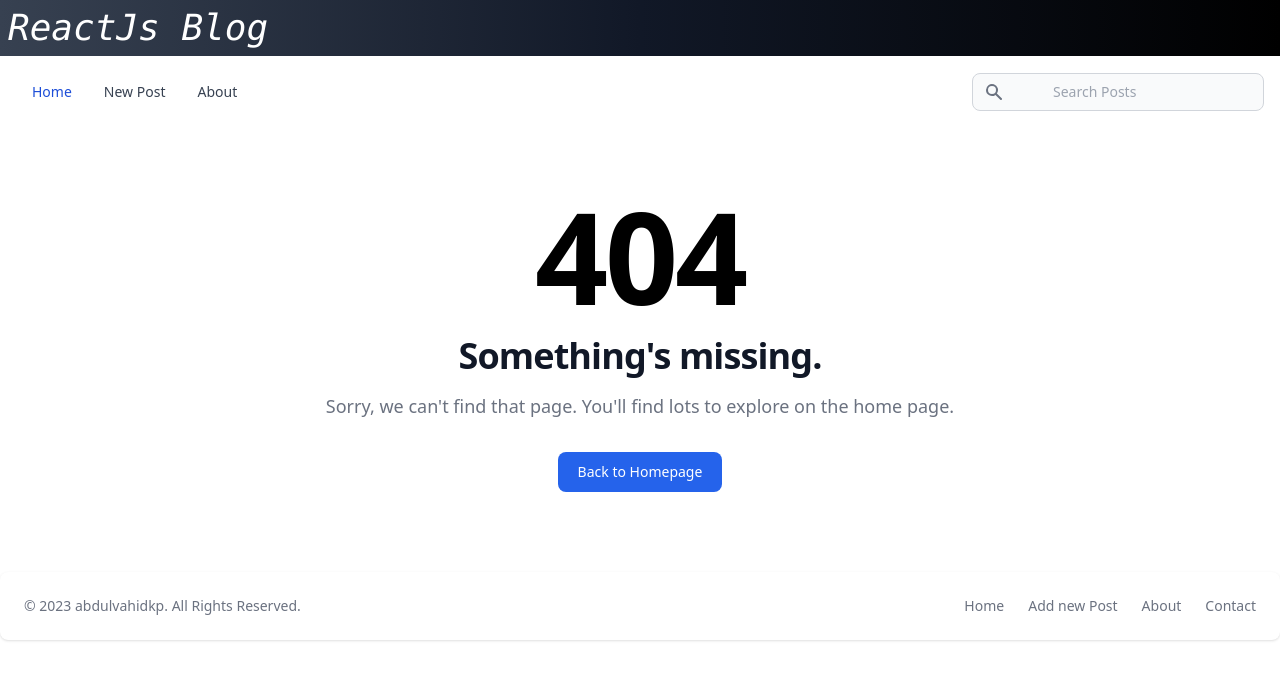
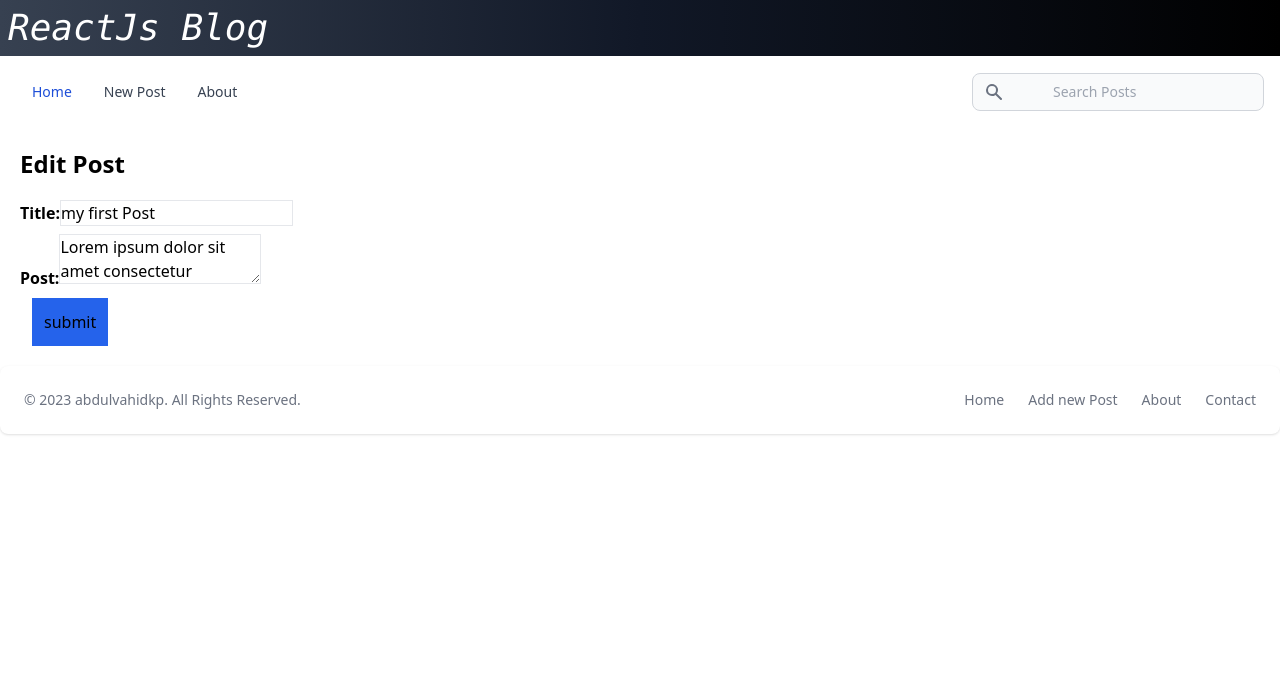
Before and after one commit to abdulvahidkp/reactjs-blog-application, a React (Vite) app: page /editPost/1 in a window 1280 px wide. Shown: the top 680 px of the page. Built offline with nearby package versions, Linux system fonts and the light colour scheme; data requests are answered from the project's data file.

Commit message:
delete completed using axios

```diff
--- a/data/db.json
+++ b/data/db.json
@@ -43,16 +43,10 @@
       "body": "Lorem ipsum dolor sit amet consectetur adipisicing elit."
     },
     {
-      "id": 8,
-      "title": "new",
-      "body": "fjfda\n",
-      "datetime": "February 09, 2023 11:07:48 AM"
-    },
-    {
       "id": 9,
       "title": "arunfakd",
-      "body": "fjkldfjda;lf",
-      "datetime": "February 09, 2023 11:08:31 AM"
+      "datetime": "February 09, 2023 2:49:46 PM",
+      "body": "fjkldfjda;lffasd"
     }
   ]
 }
--- a/src/App.jsx
+++ b/src/App.jsx
@@ -1,7 +1,7 @@
 import { Routes, Route, useNavigate } from "react-router-dom";
 import { useState, useEffect } from "react";
-import {format} from 'date-fns'
-import api from './api/posts'
+import { format } from "date-fns";
+import api from "./api/posts";
 
 import Header from "./components/Header";
 import Navbar from "./components/Navbar";
@@ -11,63 +11,83 @@ import NewPost from "./pages/NewPost";
 import OnePostPage from "./pages/PostPage";
 import About from "./pages/About";
 import Missing from "./pages/Missing";
+import Edit from "./pages/Edit";
 
 export default function App() {
   const [posts, setPosts] = useState([]);
-  const [search, setSearch] = useState('');
-  const [searchResults,setSearchResults] = useState([])
+  const [search, setSearch] = useState("");
+  const [searchResults, setSearchResults] = useState([]);
   const [newTitle, setNewTitle] = useState("");
   const [newBody, setNewBody] = useState("");
+  const [editTitle, setEditTitle] = useState("");
+  const [editBody, setEditBody] = useState("");
 
-  useEffect(()=>{
+  useEffect(() => {
     const fetchPosts = async () => {
       try {
-        const response = await api.get('/posts');
-        setPosts(response.data)
+        const response = await api.get("/posts");
+        setPosts(response.data);
       } catch (error) {
-        if(error.response){
+        if (error.response) {
           // not in the 200 response range
-          console.log(error.response.data)
-          console.log(error.response.status)
-          console.log(error.response.headers)
+          console.log(error.response.data);
+          console.log(error.response.status);
+          console.log(error.response.headers);
         } else {
           console.log(`Error: ${error.message}`);
         }
         //
       }
-    }
-    fetchPosts()
-  },[])
+    };
+    fetchPosts();
+  }, []);
 
-  useEffect(()=>{
-      const filteredResults = posts.filter((post)=>
-        ((post.body).toLowerCase()).includes(search.toLowerCase())
-        || ((post.title).toLowerCase()).includes(search.toLowerCase())
-      )
-      setSearchResults(filteredResults.reverse())
-  },[search,posts])
+  useEffect(() => {
+    const filteredResults = posts.filter(
+      (post) =>
+        post.body.toLowerCase().includes(search.toLowerCase()) ||
+        post.title.toLowerCase().includes(search.toLowerCase())
+    );
+    setSearchResults(filteredResults.reverse());
+  }, [search, posts]);
 
   const navigate = useNavigate();
 
   const handleSubmit = async (e) => {
     e.preventDefault();
     const id = posts.length ? posts[posts.length - 1].id + 1 : 1;
-    const datetime = format(new Date(), 'MMMM dd, yyyy pp');
-    const newPost = {id, title:newTitle,body:newBody ,datetime};
+    const datetime = format(new Date(), "MMMM dd, yyyy pp");
+    const newPost = { id, title: newTitle, body: newBody, datetime };
     try {
-      const response = await api.post('/posts',newPost);
-      const allPosts = [...posts,response.data]
+      const response = await api.post("/posts", newPost);
+      const allPosts = [...posts, response.data];
       setPosts(allPosts);
-      setNewTitle('')
-      setNewBody('')
-      navigate('/')
-
+      setNewTitle("");
+      setNewBody("");
+      navigate("/");
     } catch (error) {
-      console.log(`Error: ${error.message}`)
+      console.log(`Error: ${error.message}`);
     }
   };
 
-  const handleDelete = (id) => {
+  const handleEditSubmit = async (id) => {
+    const datetime = format(new Date(), "MMMM dd, yyyy pp");
+    const updatePost = { id, title: editTitle, datetime, body: editBody };
+    try {
+      const response = await api.put(`/posts/${id}`, updatePost);
+      setPosts(
+        posts.map((post) => (post.id === id ? { ...response.data } : post))
+      );
+      setEditTitle("");
+      setEditBody("");
+      navigate("/");
+    } catch (error) {
+        console.log(error.message)
+    }
+  };
+
+  const handleDelete = async (id) => {
+    await api.delete(`/posts/${id}`)
     const postLists = posts.filter((post) => post.id != id);
     setPosts(postLists);
     navigate("/");
@@ -97,6 +117,20 @@ export default function App() {
             />
           }
         />
+        <Route
+          exact
+          path="/editPost/:id"
+          element={
+            <Edit
+              posts={posts}
+              editTitle={editTitle}
+              setEditTitle={setEditTitle}
+              editBody={editBody}
+              setEditBody={setEditBody}
+              handleEditSubmit={handleEditSubmit}
+            />
+          }
+        />
         <Route exact path="/about" element={<About />} />
         <Route exact path="*" element={<Missing />} />
       </Routes>
--- /dev/null
+++ b/src/pages/Edit.jsx
@@ -0,0 +1,79 @@
+import React, { useEffect } from "react";
+import { useParams, Link } from "react-router-dom";
+
+function Edit({
+  posts,
+  editTitle,
+  setEditTitle,
+  editBody,
+  setEditBody,
+  handleEditSubmit,
+}) {
+  const { id } = useParams();
+  const post = posts.find((post) => post.id.toString() === id);
+
+  useEffect(() => {
+    if (post) {
+      setEditTitle(post.title);
+      setEditBody(post.body);
+    }
+  }, [post, setEditTitle, setEditBody]);
+
+  return (
+    <main className="NewPost m-5">
+      {post && (
+        <>
+          <h2 className="text-2xl font-bold">Edit Post</h2>
+          {/* here in form we no need to do e.preventDefault(). because, if we give reference function like this onSubmit it will still receive the event . and we will prevent this form from there*/}
+          <form
+            action=""
+            className="newPostForm space-y-2 mt-5"
+            onSubmit={e=>e.preventDefault()}
+          >
+            <div>
+              <label htmlFor="title" className="font-semibold">
+                Title:
+              </label>
+              <input
+                className="border"
+                type="text"
+                id="title"
+                required
+                value={editTitle}
+                onChange={(e) => setEditTitle(e.target.value)}
+              />
+            </div>
+            <div className="">
+              <label htmlFor="body" className="font-semibold">
+                Post:
+              </label>
+              <textarea
+                className="border"
+                id="body"
+                value={editBody}
+                onChange={(e) => setEditBody(e.target.value)}
+                required
+              />
+            </div>
+            <button
+              type="submit"
+              className="bg-blue-600 hover:bg-blue-700 p-3 m-3"
+              onClick={()=>handleEditSubmit(post.id)}
+            >
+              submit
+            </button>
+          </form>
+        </>
+      )}
+      {!post &&
+                <>
+                  <h2 className="text-red-500 text-4xl text-center mt-5">Post not found</h2>
+                  <p className="text-center">Well, that's dissapointing.</p>
+                  <p className="hover:underline text-center mt-5"><Link to='/'>Visit out Homepage</Link></p>
+                </>
+              }
+    </main>
+  );
+}
+
+export default Edit;
--- a/src/pages/PostPage.jsx
+++ b/src/pages/PostPage.jsx
@@ -13,9 +13,16 @@ function OnePostPage({ posts, handleDelete }) {
                   <h2 className="postTitle font-bold capitalize text-2xl">{post.title}</h2>
                   <p className="postDate mt-3">{post.datetime}</p>
                   <p className="postBody mt-5">{post.body}</p>
-                  <button className="deletButton bg-red-500 rounded p-2 hover:bg-red-600 mt-5" onClick={()=>handleDelete(id)}>
-                    Delete post
-                  </button>
+                  <div className="flex space-x-3">
+                    <Link to={`/editPost/${post.id}`}>
+                        <button className="deletButton bg-cyan-500 rounded p-2 hover:bg-cyan-600 mt-5">
+                          Edit Post
+                        </button>
+                    </Link>
+                    <button className="deletButton bg-red-500 rounded p-2 hover:bg-red-600 mt-5" onClick={()=>handleDelete(id)}>
+                          Delete post
+                    </button>
+                  </div>
                 </>
               }
               {!post &&
```
